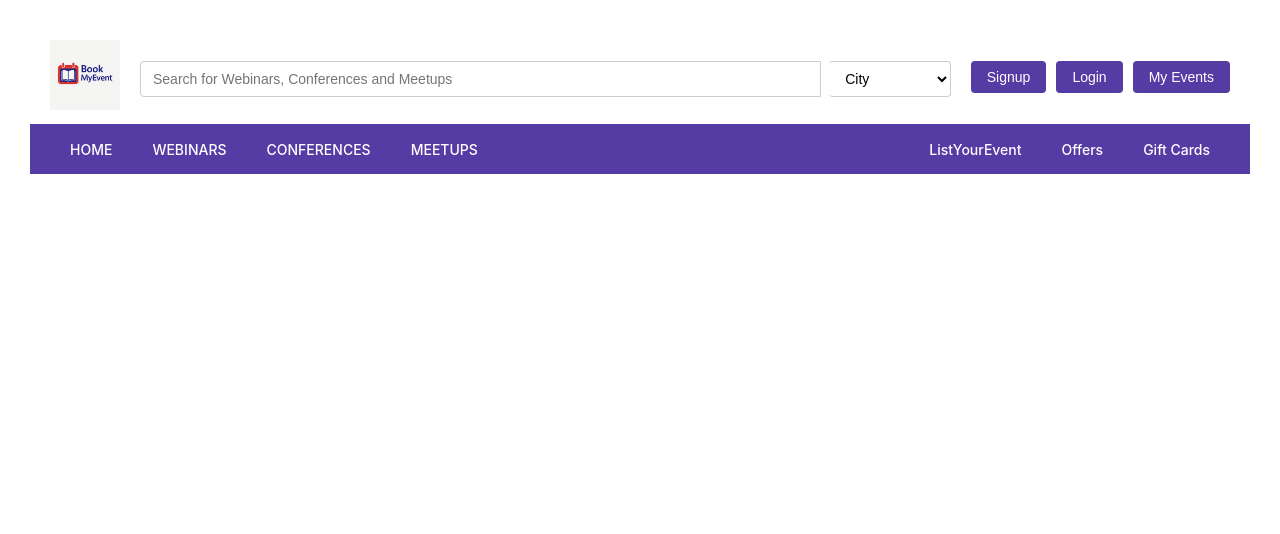
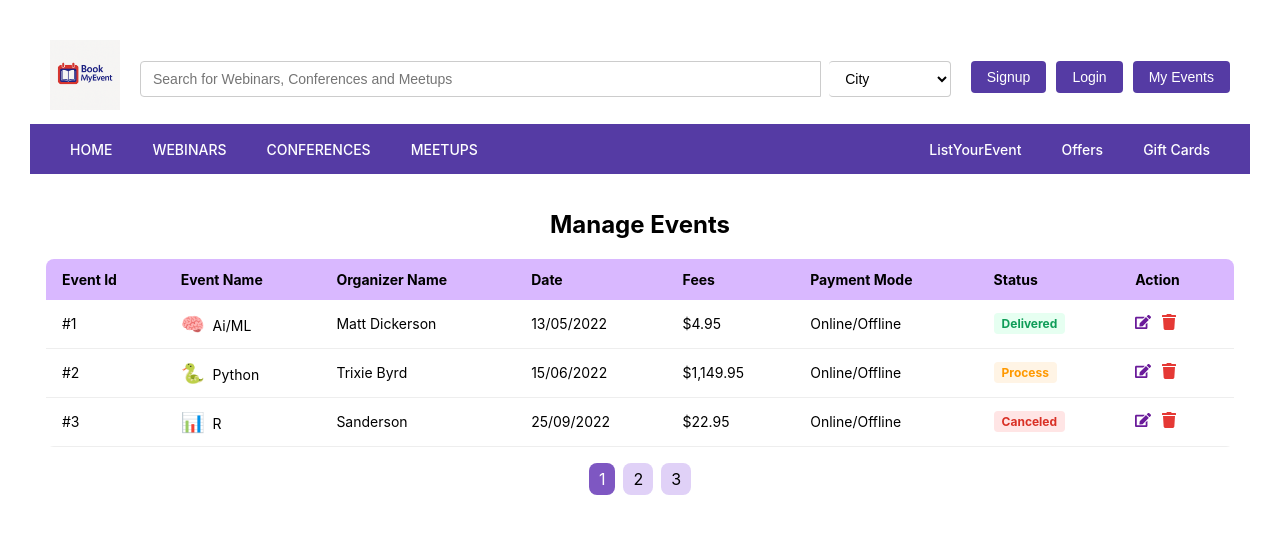
Before and after one commit to ayushdayal900/Eventizer, a React (Create React App) app in the folder virtual-event-platform/: page /admin in a window 1280 px wide. Shown: the top 534 px of the page. Built offline with nearby package versions, Linux system fonts and the light colour scheme.

Commit message:
admin complete

```diff
--- a/virtual-event-platform/package.json
+++ b/virtual-event-platform/package.json
@@ -7,6 +7,7 @@
     "@testing-library/jest-dom": "^6.6.3",
     "@testing-library/react": "^16.3.0",
     "@testing-library/user-event": "^13.5.0",
+    "cors": "^2.8.5",
     "express": "^5.1.0",
     "lucide-react": "^0.487.0",
     "mongodb": "^6.15.0",
@@ -14,8 +15,10 @@
     "nodemon": "^3.1.9",
     "react": "^19.1.0",
     "react-dom": "^19.1.0",
+    "react-icons": "^5.5.0",
     "react-router-dom": "^7.5.0",
     "react-scripts": "5.0.1",
+    "sqlite3": "^5.1.7",
     "web-vitals": "^2.1.4"
   },
   "scripts": {
--- a/virtual-event-platform/src/App.js
+++ b/virtual-event-platform/src/App.js
@@ -1,22 +1,3 @@
-// import React from 'react';
-// // import LandingPage from './components/LandingPage'; // Corrected the path
-// import CreateEvent from './components/CreateEvent';
-// import './App.css';
-
-// function App() {
-//   return (
-//     <div className="App">
-//       <h1 className="header">Create Event</h1>
-//       <CreateEvent />
-//       {/* <LandingPage /> */}
-//     </div>
-//   );
-// }
-
-// export default App;
-
-
-
 import React from 'react';
 import { BrowserRouter as Router, Routes, Route } from 'react-router-dom';
 import Header from './components/Header';
@@ -31,6 +12,7 @@ import Signup from './pages/Signup';
 import Login from './pages/Login';
 import MyEvents from './pages/MyEvents';
 import CreateEvent from './pages/CreateEvent';
+import AdminDashboard from './pages/AdminDashboard';
 import './App.css';
 
 function App() {
@@ -41,6 +23,7 @@ function App() {
         <div className="content">
           <Routes>
             {/* <Route path="/" element={<Home />} /> */}
+            <Route path="/admin" element={<AdminDashboard />} />
             <Route path="/webinars" element={<Webinars />} />
             <Route path="/conferences" element={<Conferences />} />
             <Route path="/meetups" element={<Meetups />} />
--- /dev/null
+++ b/virtual-event-platform/src/pages/AdminDashboard.js
@@ -0,0 +1,97 @@
+import React from "react";
+import "./PagesStyles.css";
+import { FaEdit, FaTrash } from "react-icons/fa";
+
+const eventData = [
+  {
+    id: "#1",
+    name: "Ai/ML",
+    organizer: "Matt Dickerson",
+    date: "13/05/2022",
+    fee: "$4.95",
+    payment: "Online/Offline",
+    status: "Delivered",
+    icon: "🧠",
+  },
+  {
+    id: "#2",
+    name: "Python",
+    organizer: "Trixie Byrd",
+    date: "15/06/2022",
+    fee: "$1,149.95",
+    payment: "Online/Offline",
+    status: "Process",
+    icon: "🐍",
+  },
+  {
+    id: "#3",
+    name: "R",
+    organizer: "Sanderson",
+    date: "25/09/2022",
+    fee: "$22.95",
+    payment: "Online/Offline",
+    status: "Canceled",
+    icon: "📊",
+  },
+];
+
+const statusColor = {
+  Delivered: "delivered",
+  Process: "process",
+  Canceled: "canceled",
+};
+
+const AdminEventTable = () => {
+  return (
+    <div className="admin-table-container">
+      <h2>Manage Events</h2>
+      <table className="event-table">
+        <thead>
+          <tr>
+            <th>Event Id</th>
+            <th>Event Name</th>
+            <th>Organizer Name</th>
+            <th>Date</th>
+            <th>Fees</th>
+            <th>Payment Mode</th>
+            <th>Status</th>
+            <th>Action</th>
+          </tr>
+        </thead>
+        <tbody>
+          {eventData.map((event, index) => (
+            <tr key={index}>
+              <td>{event.id}</td>
+              <td>
+                <span className="event-icon">{event.icon}</span>
+                {event.name}
+              </td>
+              <td>{event.organizer}</td>
+              <td>{event.date}</td>
+              <td>{event.fee}</td>
+              <td>{event.payment}</td>
+              <td>
+                <span className={`status-badge ${statusColor[event.status]}`}>
+                  {event.status}
+                </span>
+              </td>
+              <td>
+                <FaEdit className="action-icon edit" />
+                <FaTrash className="action-icon delete" />
+              </td>
+            </tr>
+          ))}
+        </tbody>
+      </table>
+
+      {/* Pagination */}
+      <div className="pagination">
+        <span className="page active">1</span>
+        <span className="page">2</span>
+        <span className="page">3</span>
+      </div>
+    </div>
+  );
+};
+
+export default AdminEventTable;
--- a/virtual-event-platform/src/pages/Conferences.js
+++ b/virtual-event-platform/src/pages/Conferences.js
@@ -1,12 +1,13 @@
 import React, { useState, useEffect } from 'react';
 import './PagesStyles.css';
+import EventDetail from './EventDetail'; // adjust path if needed
 
 function Conferences() {
   const [conferences, setConferences] = useState([]);
   const [loading, setLoading] = useState(true);
+  const [selectedEvent, setSelectedEvent] = useState(null);
 
   useEffect(() => {
-    // Mock fetch conferences data
     setTimeout(() => {
       setConferences([
         {
@@ -16,7 +17,7 @@ function Conferences() {
           location: "Hyderabad International Convention Center",
           organizer: "TechLeaders Association",
           category: "Technology",
-          image: "/api/placeholder/300/200"
+          image: "https://img.freepik.com/free-vector/technology-conference-bannertemplate_1361-2226.jpg"
         },
         {
           id: 2,
@@ -25,24 +26,28 @@ function Conferences() {
           location: "Taj Conference Center, Mumbai",
           organizer: "Health Innovations India",
           category: "Healthcare",
-          image: "/api/placeholder/300/200"
+          image: "https://img.freepik.com/free-psd/gradient-medical-care-facebook-template_23-2150514853.jpg"
         },
         {
           id: 3,
           title: "Financial Markets Summit",
           date: "July 5-7, 2025",
-          location: "The Grand Ballroom, Delhi",
+          location: "The Grand Ballroom, New Delhi, India",
           organizer: "Financial Today Group",
           category: "Finance",
-          image: "/api/placeholder/300/200"
+          image: "https://img.freepik.com/free-vector/financial-business-world-successful-management-concept_1284-5601.jpg"
         }
       ]);
       setLoading(false);
     }, 800);
   }, []);
 
+
+
   return (
     <div className="page-container">
+      {!selectedEvent ? (
+        <>
           <div className="page-header">
             <h1>Conferences</h1>
             <p>Discover upcoming conferences and industry events</p>
@@ -82,7 +87,7 @@ function Conferences() {
             ) : (
               conferences.map(conference => (
                 <div className="event-card" key={conference.id}>
-              <div className="event-image">
+                  <div className="event-image" onClick={() => setSelectedEvent(conference)}>
                     <img src={conference.image} alt={conference.title} />
                   </div>
                   <div className="event-details">
@@ -99,6 +104,13 @@ function Conferences() {
               ))
             )}
           </div>
+        </>
+      ) : (
+        <>
+          <button className="back-button" onClick={() => setSelectedEvent(null)}>← Back to Conferences</button>
+          <EventDetail event={selectedEvent} />
+        </>
+      )}
     </div>
   );
 }
--- /dev/null
+++ b/virtual-event-platform/src/pages/EventDetail.css
@@ -0,0 +1,76 @@
+.event-detail-container {
+    padding: 20px;
+    background: #fff;
+  }
+
+  .event-title {
+    font-size: 24px;
+    margin-bottom: 16px;
+  }
+
+  .event-main {
+    display: flex;
+    gap: 24px;
+    flex-wrap: wrap;
+  }
+
+  .event-left {
+    flex: 1 1 60%;
+  }
+
+  .event-banner {
+    width: 100%;
+    border-radius: 16px;
+  }
+
+  .event-about {
+    margin-top: 20px;
+  }
+
+  .event-about h3 {
+    margin-bottom: 8px;
+  }
+
+  .interested {
+    margin-top: 12px;
+    display: flex;
+    align-items: center;
+    gap: 10px;
+  }
+
+  .btn-interest {
+    background: #ddd;
+    border: none;
+    padding: 6px 10px;
+    border-radius: 6px;
+    cursor: pointer;
+  }
+
+  .event-info-card {
+    flex: 1 1 30%;
+    background: #e7d8fc;
+    padding: 16px;
+    border-radius: 16px;
+  }
+
+  .event-info-card p {
+    margin: 10px 0;
+    display: flex;
+    align-items: center;
+    gap: 10px;
+  }
+
+  .price-section {
+    text-align: center;
+    margin-top: 20px;
+  }
+
+  .btn-book {
+    background: #6b28d6;
+    color: white;
+    padding: 8px 16px;
+    border: none;
+    border-radius: 12px;
+    margin-top: 8px;
+    cursor: pointer;
+  }
--- /dev/null
+++ b/virtual-event-platform/src/pages/EventDetail.js
@@ -0,0 +1,51 @@
+import React from "react";
+import "./EventDetail.css";
+import { FaCalendarAlt, FaClock, FaUsers, FaLanguage, FaMapMarkerAlt, FaCreditCard, FaThumbsUp } from "react-icons/fa";
+
+function EventDetail() {
+  return (
+    <div className="event-detail-container">
+      <h2 className="event-title">Python Webinar</h2>
+
+      <div className="event-main">
+        {/* Left Section */}
+        <div className="event-left">
+          <img
+            src="/images/coding-class-banner.jpg"
+            alt="Coding Classes"
+            className="event-banner"
+          />
+
+          <div className="event-about">
+            <h3>About The Event</h3>
+            <p>~ P. A.</p>
+            <p>~ 02/11/2027</p>
+            <p>~ Discover the power of AI and ML in shaping the future through this insightful webinar.</p>
+            <div className="interested">
+              <FaThumbsUp /> 60 Are Interested <button className="btn-interest">I'm Interested</button>
+            </div>
+          </div>
+        </div>
+
+        {/* Right Section */}
+        <div className="event-info-card">
+          <p><FaCalendarAlt /> 02/Nov/2025 - 04/Nov/2025</p>
+          <p><FaClock /> 7pm - 9pm</p>
+          <p><FaClock /> 2 hour</p>
+          <p><FaUsers /> Age Limit - 16+</p>
+          <p><FaLanguage /> Hinglish</p>
+          <p><FaCreditCard /> Mode - Hybrid / Online</p>
+          <p><FaMapMarkerAlt /> Pune</p>
+          <hr />
+          <div className="price-section">
+            <h4>₹1000</h4>
+            <p>Available</p>
+            <button className="btn-book">+ BOOK</button>
+          </div>
+        </div>
+      </div>
+    </div>
+  );
+}
+
+export default EventDetail;
--- a/virtual-event-platform/src/pages/PagesStyles.css
+++ b/virtual-event-platform/src/pages/PagesStyles.css
@@ -1,3 +1,107 @@
+/* Admin-Dashboard */
+
+.admin-table-container {
+  /* background: #f3e8ff; */
+  padding: 1rem;
+  border-radius: 12px;
+}
+
+.event-table {
+  width: 100%;
+  border-collapse: collapse;
+  background-color: white;
+  border-radius: 8px;
+  overflow: hidden;
+}
+
+.event-table th,
+.event-table td {
+  padding: 12px 16px;
+  text-align: left;
+  font-size: 14px;
+}
+
+.event-table thead {
+  background-color: #d9b8ff;
+}
+
+.event-table tbody tr {
+  border-bottom: 1px solid #eee;
+}
+
+.event-icon {
+  margin-right: 8px;
+  font-size: 1.2rem;
+}
+
+.status-badge {
+  padding: 4px 10px;
+  border-radius: 12px;
+  font-size: 12px;
+  font-weight: 500;
+}
+
+.status-badge.delivered {
+  background-color: #e6fff1;
+  color: #0f9d58;
+}
+
+.status-badge.process {
+  background-color: #fff4e5;
+  color: #ff9900;
+}
+
+.status-badge.canceled {
+  background-color: #ffe5e5;
+  color: #d93025;
+}
+
+.action-icon {
+  margin-right: 10px;
+  cursor: pointer;
+  font-size: 16px;
+}
+
+.action-icon.edit {
+  color: #6a1b9a;
+}
+
+.action-icon.delete {
+  color: #e53935;
+}
+
+.pagination {
+  display: flex;
+  justify-content: center;
+  margin-top: 1rem;
+}
+
+.page {
+  margin: 0 4px;
+  padding: 6px 10px;
+  background: #e0d1f7;
+  border-radius: 8px;
+  cursor: pointer;
+}
+
+.page.active {
+  background: #7e57c2;
+  color: white;
+}
+
+
+
+
+
+
+
+
+
+
+
+
+
+
 /* Common styles for all pages */
 .page-container {
     max-width: 1300px;
```
Also changed, not shown: virtual-event-platform/public/images/marketing_agency_w.png (added), 1 other file (tests, documents, lock files or other folders). Lines whose indentation alone changed are shown as unchanged.
